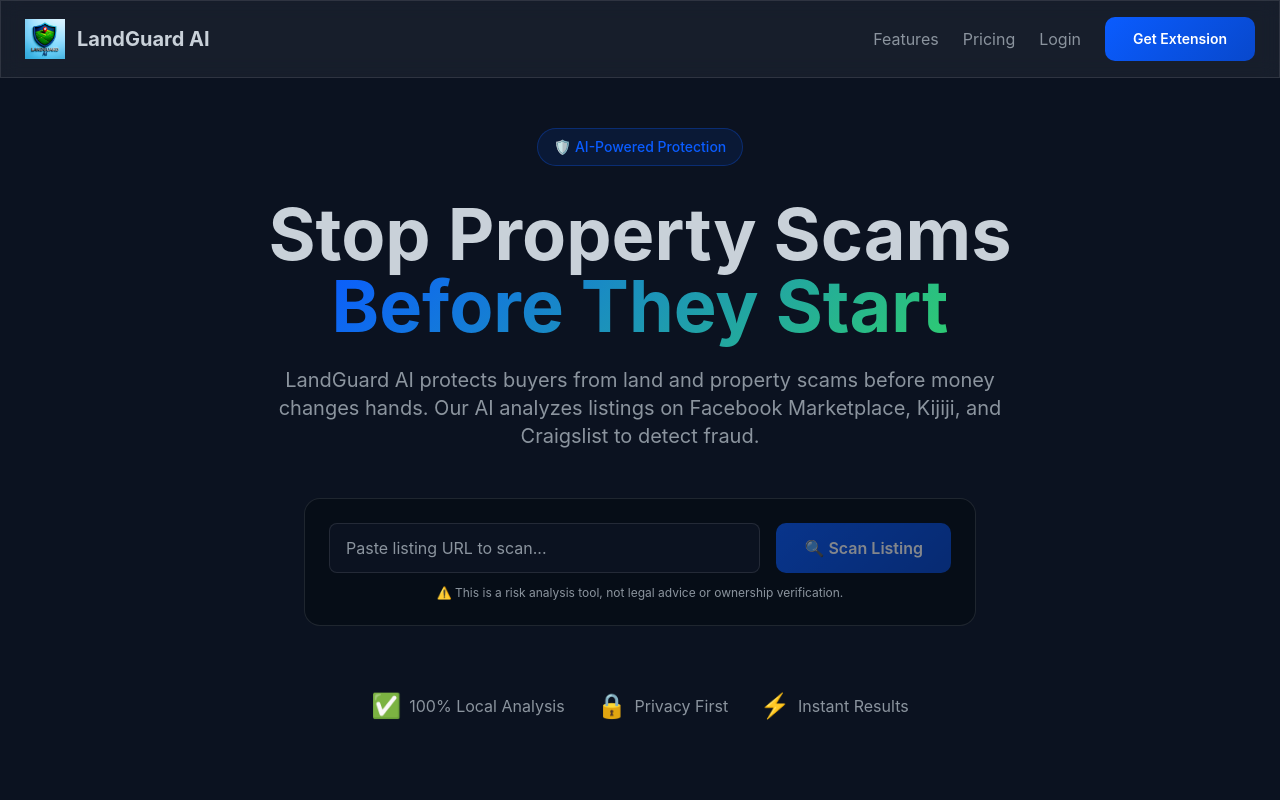
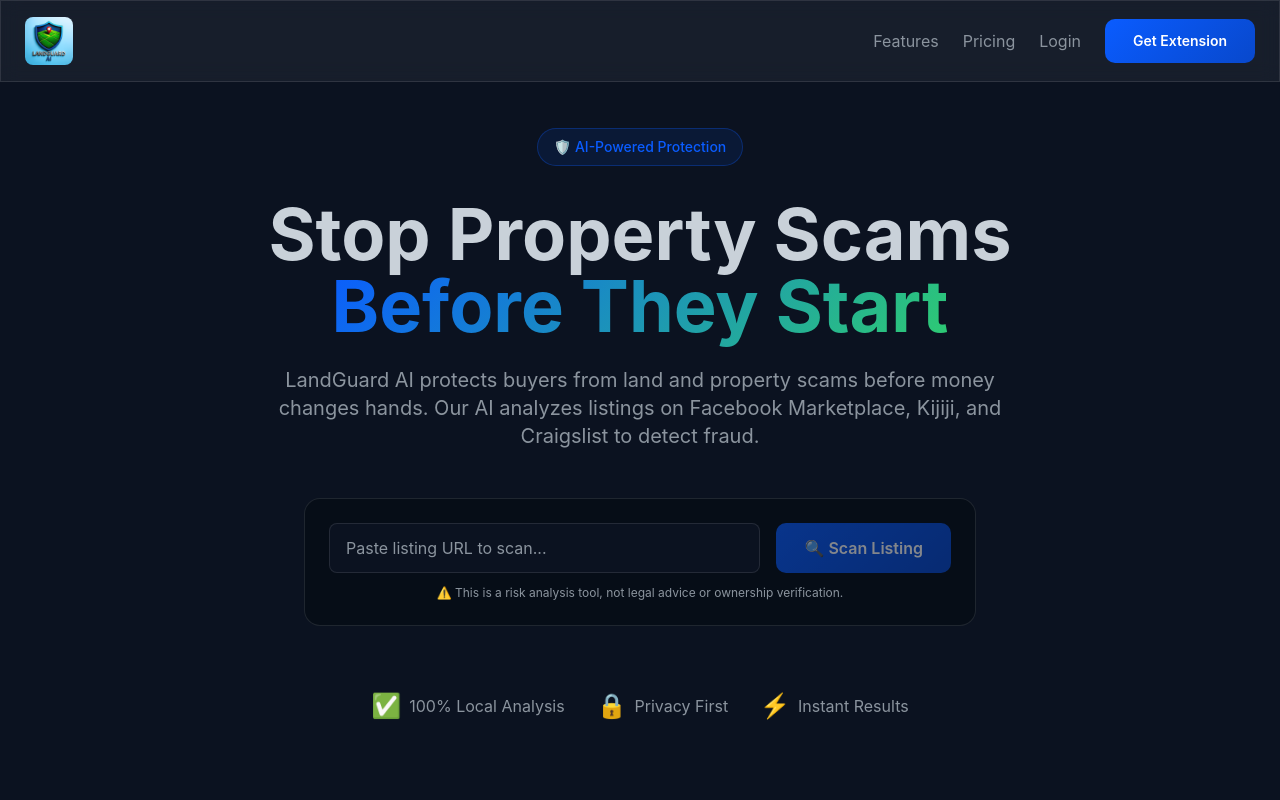
Before and after one commit to moneketobenna-tech/landguard-ai, a Next.js app in the folder website/: page / in a window 1280 px wide. Shown: the top 800 px of the page. Built offline with nearby package versions, Linux system fonts and the light colour scheme.

Commit message:
Improve logo blending with dark background

```diff
--- a/website/app/page.tsx
+++ b/website/app/page.tsx
@@ -33,9 +33,8 @@
       {/* Navigation */}
       <nav className="fixed top-0 left-0 right-0 z-50 glass">
         <div className="max-w-7xl mx-auto px-6 py-4 flex items-center justify-between">
-          <div className="flex items-center gap-3">
-            <img src="/logo.png" alt="LandGuard AI" className="h-10 w-auto" />
-            <span className="text-xl font-bold text-lg-silver">LandGuard AI</span>
+          <div className="flex items-center gap-2">
+            <img src="/logo.png" alt="LandGuard AI" className="h-12 w-auto rounded-lg" style={{ background: 'transparent', mixBlendMode: 'lighten' }} />
           </div>
           <div className="flex items-center gap-6">
             <Link href="#features" className="text-lg-muted hover:text-lg-silver transition">Features</Link>
@@ -319,9 +318,8 @@
       <footer className="py-12 px-6 border-t border-white/10">
         <div className="max-w-6xl mx-auto">
           <div className="flex flex-col md:flex-row justify-between items-center gap-6">
-            <div className="flex items-center gap-3">
-              <img src="/logo.png" alt="LandGuard AI" className="h-8 w-auto" />
-              <span className="font-semibold text-lg-silver">LandGuard AI</span>
+            <div className="flex items-center gap-2">
+              <img src="/logo.png" alt="LandGuard AI" className="h-10 w-auto rounded-lg" style={{ background: 'transparent', mixBlendMode: 'lighten' }} />
             </div>
             <div className="flex gap-8 text-lg-muted text-sm">
               <Link href="/privacy" className="hover:text-lg-silver transition">Privacy</Link>
```
